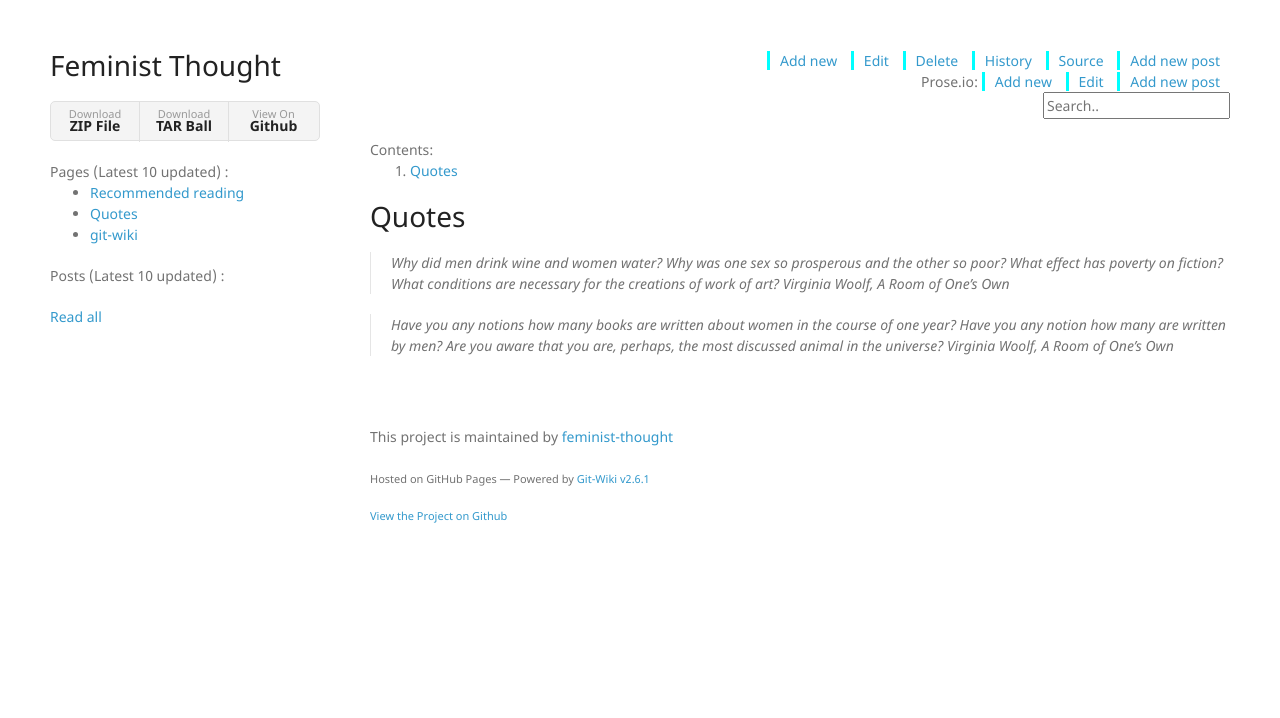
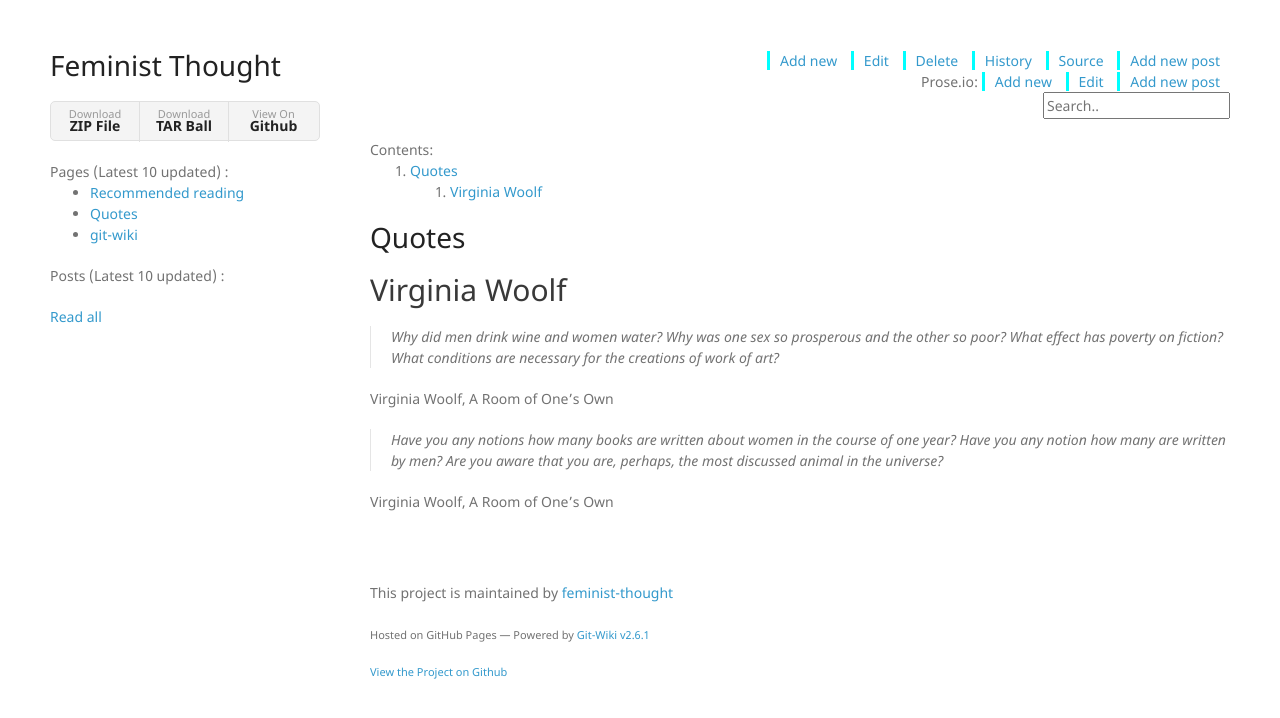
Before and after one commit to feminist-thought/feminist-thought, a Jekyll site: the page built from wiki/quotes.md, in a window 1280 px wide. Shown: the top 718 px of the page. Built offline with Jekyll 4.4.1, drawn with Linux system fonts in a browser that asks for light colours; nearby versions of some CDN libraries; our own code applies the rules of GitHub Pages for plain Markdown files.

Commit message:
Update quotes.md

```diff
--- a/wiki/quotes.md
+++ b/wiki/quotes.md
@@ -1,7 +1,11 @@
 # Quotes
 
+## Virginia Woolf
+
 > Why did men drink wine and women water? Why was one sex so prosperous and the other so poor? What effect has poverty on fiction? What conditions are necessary for the creations of work of art?
+
 Virginia Woolf, A Room of One's Own
 
 > Have you any notions how many books are written about women in the course of one year? Have you any notion how many are written by men? Are you aware that you are, perhaps, the most discussed animal in the universe?
+
 Virginia Woolf, A Room of One's Own
```
